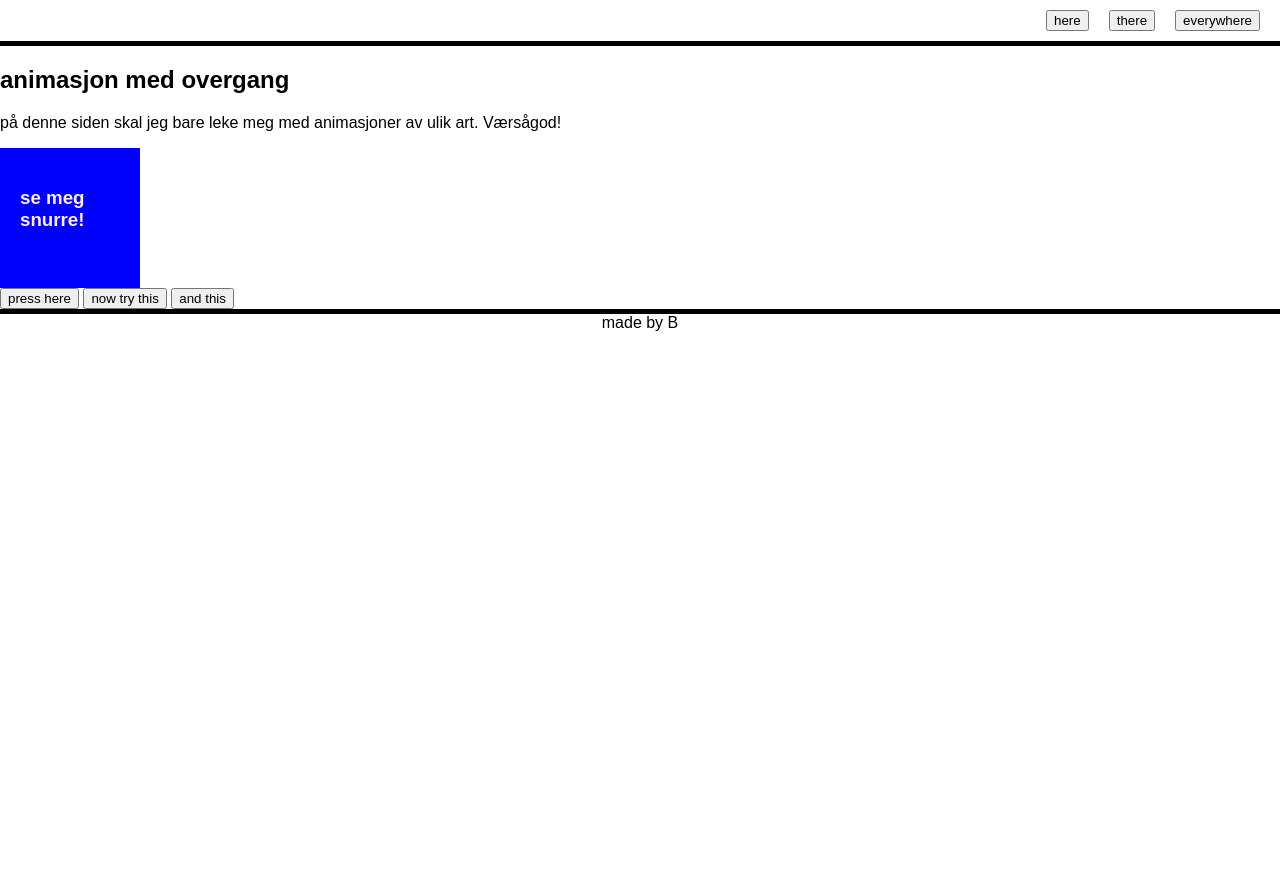
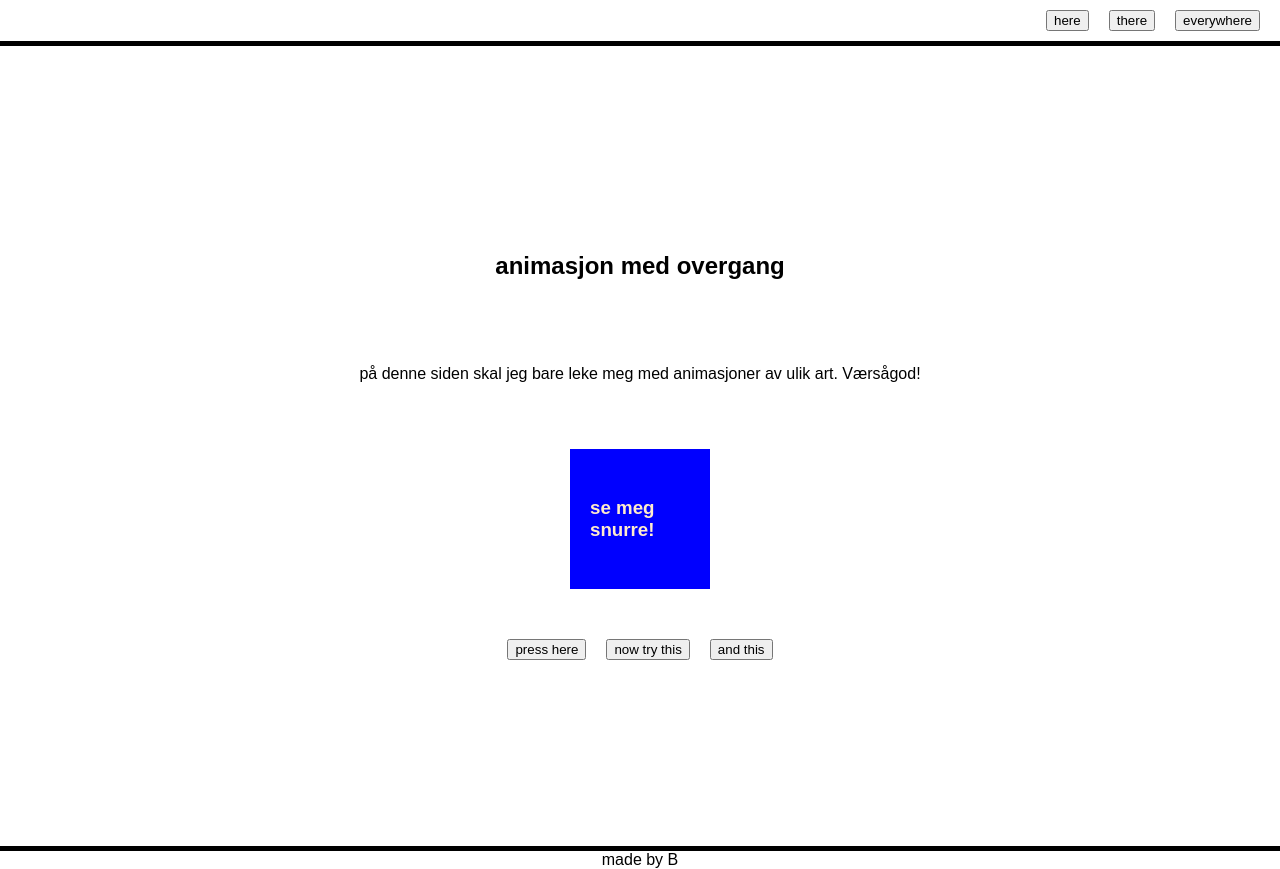
Before and after one commit to Benedictekoder/project_animation, a website: page index.html in a window 1280 px wide. Before the commit the page ends 800 px from the top, so only its background shows below. Drawn offline with Linux system fonts and the light colour scheme; a web font is replaced by a local one.

Commit message:
css html

```diff
--- a/index.html
+++ b/index.html
@@ -14,9 +14,9 @@
   <body>
     <header>
       <nav class="navbutton">
-        <button class="button navbuttonColor">here</button>
-        <button class="button navbuttonColor">there</button>
-        <button class="button navbuttonColor">everywhere</button>
+        <button >here</button>
+        <button >there</button>
+        <button >everywhere</button>
       </nav>
     </header>
 
@@ -33,7 +33,7 @@
       <h3>se meg snurre!</h3>
      </section>
 
-     <section class="buttoncontainer">
+     <section class="buttonSize">
       <button>press here</button>
       <button>now try this</button>
       <button>and this</button>
--- a/styles.css
+++ b/styles.css
@@ -5,9 +5,17 @@ body{
   /*property: value; is a CSS Rule*/
   margin: 0;
   font-family: "unbounded",sans-serif;
-  height: 100vh;
+
 }
 
+.main{
+  height: 100vh;
+  gap: 50px;
+  display: flex;
+  flex-direction: column;
+  justify-content: center;
+  align-items: center;
+}
 
 header{
   border-bottom: 5px solid black;
@@ -23,12 +31,12 @@ header{
   padding: 0 10px;
 }
 
-.navbuttonColor{
+.navbutton{
 transition-duration: 1s;
 transition-timing-function: ease-in;
 }
 
-.navbuttonColor :hover{
+.navbutton :hover{
   background-color: blueviolet;
 }
 
@@ -43,7 +51,7 @@ transition-timing-function: ease-in;
   animation-timing-function: ease-in;
 }
 
-@keyframes fullRotation{
+@keyframes fullRotate{
   0%{
     transform: rotate(0);
   }
@@ -58,6 +66,26 @@ transition-timing-function: ease-in;
   }
 }
 
+.Snurr{
+display: flex;
+flex-direction: column;
+justify-content: center;
+align-items: center;
+}
+
+.buttonSize{
+  display:flex ;
+  gap: 20px;
+  transition-duration: 1s;
+  transition-timing-function: ease-in;
+}
+
+.buttonSize:hover{
+  scale: 1.5;
+}
+
+
+
 footer{
   border-top: 5px solid black;
   display: flex;
```
